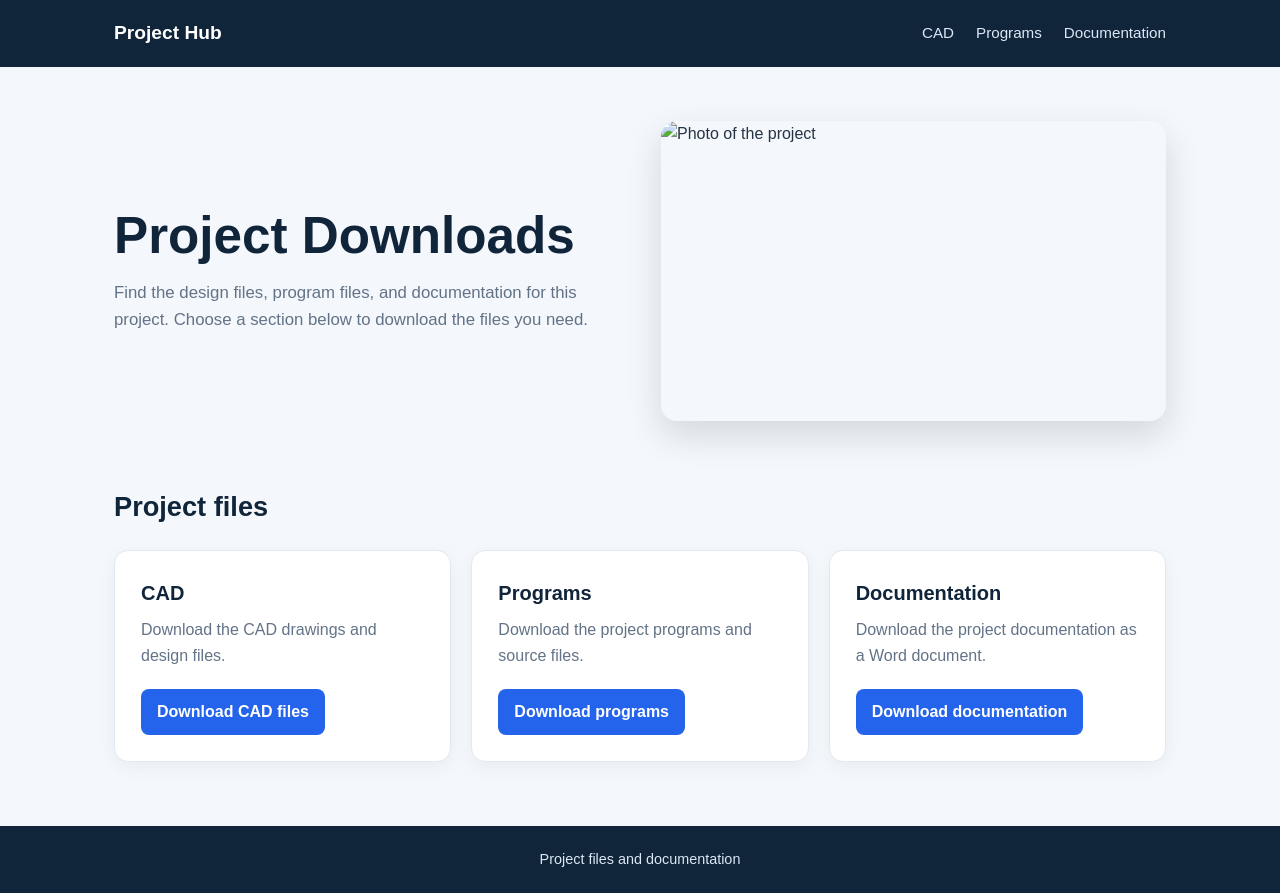
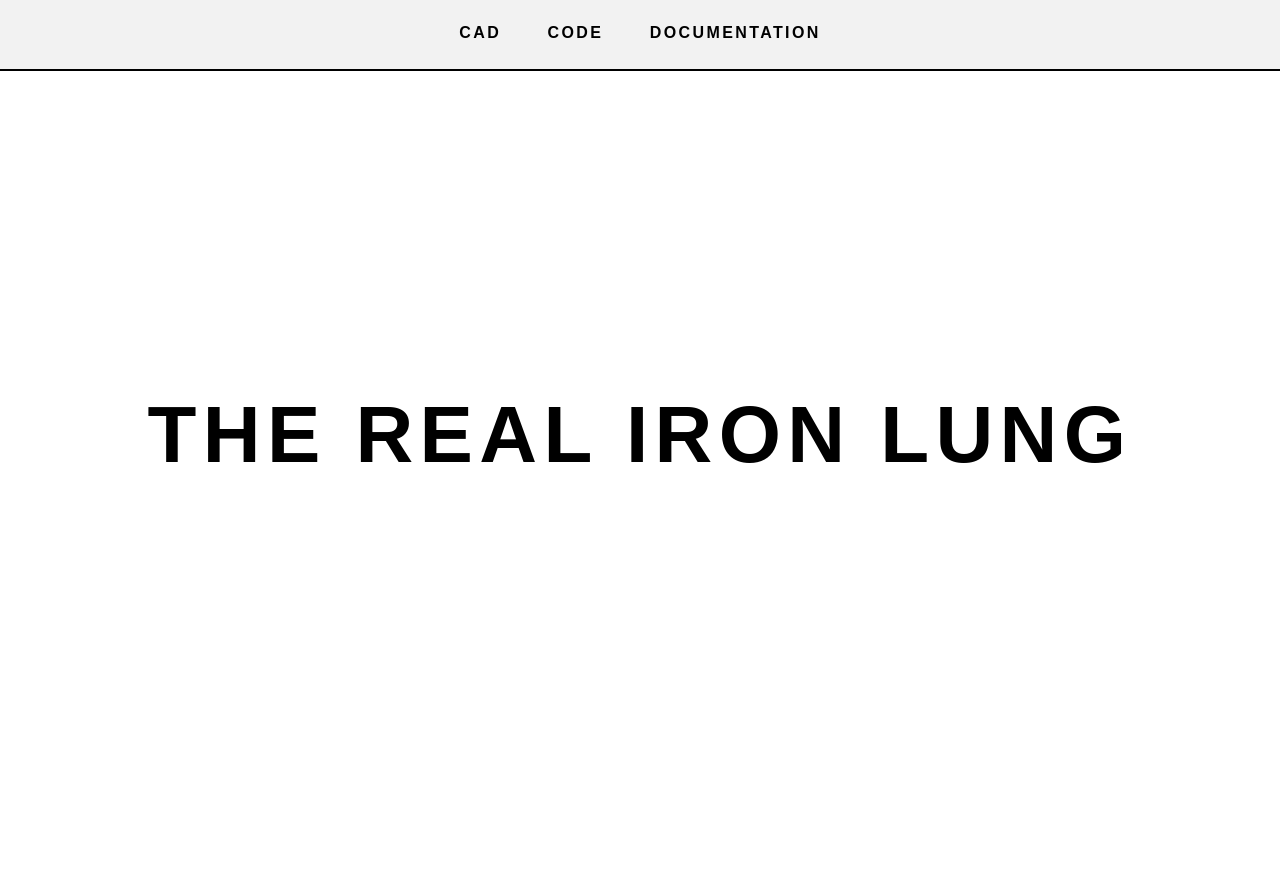
Before and after one commit to jackmcwilliams27/IronLung, a plain HTML site: page index.html in a window 1280 px wide. After the commit the page ends 800 px from the top, so only its background shows below. Drawn offline with Linux system fonts and the light colour scheme.

Commit message:
Update index.html

```diff
--- a/index.html
+++ b/index.html
@@ -3,249 +3,70 @@
 <head>
 <meta charset="UTF-8">
 <meta name="viewport" content="width=device-width, initial-scale=1">
-  <meta name="description" content="Project files, programs, and documentation.">
-  <title>Project Downloads</title>
-
+<title>THE REAL IRON LUNG</title>
 <style>
-    :root {
-      --navy: #10243a;
-      --blue: #2463eb;
-      --light: #f4f7fb;
-      --text: #263445;
-      --muted: #637387;
-      --white: #ffffff;
-    }
-
-    * {
-      box-sizing: border-box;
-    }
-
-    body {
-      margin: 0;
-      font-family: Arial, Helvetica, sans-serif;
-      color: var(--text);
-      background: var(--light);
-      line-height: 1.6;
-    }
-
-    header {
-      background: var(--navy);
-      color: var(--white);
-    }
-
-    .nav-container {
-      max-width: 1100px;
-      margin: 0 auto;
-      padding: 18px 24px;
-      display: flex;
-      align-items: center;
-      justify-content: space-between;
-      gap: 24px;
-    }
-
-    .brand {
-      color: var(--white);
-      text-decoration: none;
-      font-size: 1.2rem;
-      font-weight: 700;
-    }
-
-    nav {
-      display: flex;
-      flex-wrap: wrap;
-      gap: 22px;
-    }
-
-    nav a {
-      color: #dbe7f5;
-      text-decoration: none;
-      font-size: 0.95rem;
-    }
-
-    nav a:hover,
-    nav a:focus {
-      color: var(--white);
-      text-decoration: underline;
-    }
-
-    .hero {
-      max-width: 1100px;
-      margin: 0 auto;
-      padding: 54px 24px;
-      display: grid;
-      grid-template-columns: 1fr 1fr;
-      align-items: center;
-      gap: 42px;
-    }
-
-    .hero h1 {
-      margin: 0 0 14px;
-      color: var(--navy);
-      font-size: clamp(2rem, 5vw, 3.2rem);
-      line-height: 1.15;
-    }
-
-    .hero p {
-      max-width: 520px;
-      margin: 0;
-      color: var(--muted);
-      font-size: 1.05rem;
-    }
-
-    .hero img {
-      display: block;
-      width: 100%;
-      height: 300px;
-      object-fit: cover;
-      border-radius: 16px;
-      box-shadow: 0 14px 35px rgb(16 36 58 / 14%);
-    }
-
-    main {
-      max-width: 1100px;
-      margin: 0 auto;
-      padding: 10px 24px 64px;
-    }
-
-    .section-heading {
-      margin: 0 0 22px;
-      color: var(--navy);
-      font-size: 1.7rem;
-    }
-
-    .download-grid {
-      display: grid;
-      grid-template-columns: repeat(3, 1fr);
-      gap: 20px;
-    }
-
-    .download-card {
-      padding: 26px;
-      background: var(--white);
-      border: 1px solid #e2e9f1;
-      border-radius: 14px;
-      box-shadow: 0 5px 18px rgb(16 36 58 / 5%);
-    }
-
-    .download-card h3 {
-      margin: 0 0 8px;
-      color: var(--navy);
-      font-size: 1.25rem;
-    }
-
-    .download-card p {
-      min-height: 52px;
-      margin: 0 0 20px;
-      color: var(--muted);
-    }
-
-    .download-button {
-      display: inline-block;
-      padding: 10px 16px;
-      border-radius: 8px;
-      background: var(--blue);
-      color: var(--white);
-      font-weight: 700;
-      text-decoration: none;
-    }
-
-    .download-button:hover,
-    .download-button:focus {
-      background: #174fc9;
-    }
-
-    footer {
-      padding: 22px 24px;
-      background: var(--navy);
-      color: #dbe7f5;
-      text-align: center;
-      font-size: 0.9rem;
-    }
-
-    @media (max-width: 760px) {
-      .nav-container {
-        align-items: flex-start;
-        flex-direction: column;
-      }
-
-      .hero {
-        grid-template-columns: 1fr;
-        padding-top: 38px;
-      }
-
-      .hero img {
-        height: 240px;
-      }
-
-      .download-grid {
-        grid-template-columns: 1fr;
-      }
-
-      .download-card p {
-        min-height: 0;
-      }
-    }
+  :root { --bg:#ffffff; --fg:#000000; --accent:#000000; --bar:#f2f2f2; --muted:#333333; }
+  * { box-sizing:border-box; margin:0; padding:0; }
+  body { background:var(--bg); color:var(--fg); font-family:Arial, Helvetica, sans-serif; min-height:100vh; display:flex; flex-direction:column; }
+  nav { background:var(--bar); display:flex; justify-content:center; gap:2.5rem; padding:1.1rem 1rem; border-bottom:2px solid var(--accent); }
+  nav a { color:var(--fg); text-decoration:none; font-weight:bold; letter-spacing:.15em; padding:.4rem .2rem; border-bottom:3px solid transparent; }
+  nav a:hover, nav a.active { color:var(--accent); border-bottom-color:var(--accent); }
+  body.is-home #homeLink { display:none; }
+  main { flex:1; display:flex; align-items:center; justify-content:center; padding:2rem; }
+  .page { display:none; width:100%; max-width:800px; }
+  .page.show { display:block; }
+  #home { text-align:center; max-width:none; }
+  #home h1 { font-size:clamp(2rem, 7vw, 5rem); letter-spacing:.08em; }
+  h2 { color:var(--accent); margin-bottom:1rem; letter-spacing:.1em; }
+  p { color:var(--muted); line-height:1.6; margin-bottom:1rem; }
+  .btn { display:inline-block; background:var(--accent); color:#fff; padding:.7rem 1.2rem; border-radius:6px; text-decoration:none; font-weight:bold; }
+  .btn:hover { filter:brightness(1.1); }
+  code { background:var(--bar); padding:.1rem .4rem; border-radius:4px; color:var(--fg); }
 </style>
 </head>
+<body>
 
-<body>
-  <header>
-    <div class="nav-container">
-      <a class="brand" href="#home">Project Hub</a>
+<nav>
+  <a href="#home" data-page="home" id="homeLink">HOME</a>
+  <a href="#cad" data-page="cad">CAD</a>
+  <a href="#code" data-page="code">CODE</a>
+  <a href="#documentation" data-page="documentation">DOCUMENTATION</a>
+</nav>
 
-      <nav aria-label="Main menu">
-        <a href="#cad">CAD</a>
-        <a href="#programs">Programs</a>
-        <a href="#documentation">Documentation</a>
-      </nav>
-    </div>
-  </header>
-
-  <section class="hero" id="home" aria-labelledby="page-title">
-    <div>
-      <h1 id="page-title">Project Downloads</h1>
-      <p>
-        Find the design files, program files, and documentation for this project.
-        Choose a section below to download the files you need.
-      </p>
-    </div>
-
-    <!-- Add your project image at images/project.jpg, or change this path. -->
-    <img src="images/project.jpg" alt="Photo of the project">
+<main>
+  <section id="home" class="page">
+    <h1>THE REAL IRON LUNG</h1>
   </section>
 
-  <main>
-    <h2 class="section-heading">Project files</h2>
-
-    <div class="download-grid">
-      <section class="download-card" id="cad">
-        <h3>CAD</h3>
-        <p>Download the CAD drawings and design files.</p>
-        <a class="download-button" href="files/cad-files.zip" download>
-          Download CAD files
-        </a>
+  <section id="cad" class="page">
+    <h2>CAD</h2>
+    <p>CAD files for building the machine.</p>
+    <a class="btn" href="files/cad-files.zip" download>Download CAD files</a>
   </section>
 
-      <section class="download-card" id="programs">
-        <h3>Programs</h3>
-        <p>Download the project programs and source files.</p>
-        <a class="download-button" href="files/programs.zip" download>
-          Download programs
-        </a>
+  <section id="code" class="page">
+    <h2>CODE</h2>
+    <p>Arduino code for the machine, including <code>RUN_and_Calibration_Combined.ino</code>.</p>
+    <a class="btn" href="files/programs.zip" download>Download programs</a>
   </section>
 
-      <section class="download-card" id="documentation">
-        <h3>Documentation</h3>
-        <p>Download the project documentation as a Word document.</p>
-        <a class="download-button" href="files/documentation.docx" download>
-          Download documentation
-        </a>
+  <section id="documentation" class="page">
+    <h2>DOCUMENTATION</h2>
+    <p>Setup, calibration, and operating instructions.</p>
+    <a class="btn" href="files/documentation.docx" download>Download documentation</a>
   </section>
-    </div>
 </main>
 
-  <footer>
-    Project files and documentation
-  </footer>
+<script>
+  function show() {
+    var id = location.hash.replace('#','') || 'home';
+    if (!document.getElementById(id)) id = 'home';
+    document.body.classList.toggle('is-home', id === 'home');
+    document.querySelectorAll('.page').forEach(function(p){ p.classList.toggle('show', p.id === id); });
+    document.querySelectorAll('nav a').forEach(function(a){ a.classList.toggle('active', a.dataset.page === id); });
+  }
+  window.addEventListener('hashchange', show);
+  show();
+</script>
 </body>
 </html>
```
Lines whose indentation alone changed are shown as unchanged.
